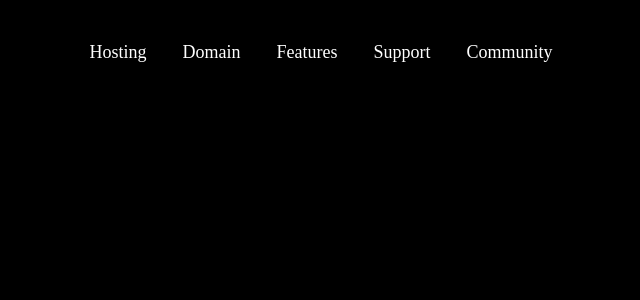
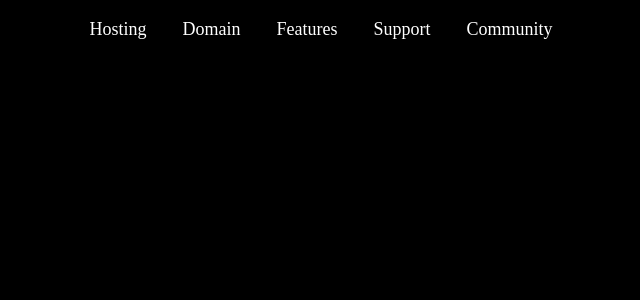
Before and after one commit to Jesusg527/flashter, a Next.js app: page / in a window 1280 px wide. Shown: the top 300 px of the page, without its empty margins (319-959 px from the left). Built offline with nearby package versions, Linux system fonts and the light colour scheme; a web font is replaced by a local one.

Commit message:
added mobile menu

```diff
--- a/package.json
+++ b/package.json
@@ -9,6 +9,7 @@
     "lint": "next lint"
   },
   "dependencies": {
+    "lucide-react": "^0.511.0",
     "next": "15.3.2",
     "react": "^19.0.0",
     "react-dom": "^19.0.0"
--- a/src/app/components/header/Header.module.css
+++ b/src/app/components/header/Header.module.css
@@ -6,6 +6,7 @@
   display: flex;
   justify-content: center;
   align-items: center;
+  flex-wrap: wrap;
   background-color: #000000;
   padding: 16px 36px;
   font-family: var(--font-sans);
@@ -29,3 +30,9 @@
   color: var(--foreground);
   transition: color 0.2s ease;
 }
+
+@media (max-width: 768px) {
+  .lista {
+    display: none;
+  }
+}
--- a/src/app/components/header/Header.tsx
+++ b/src/app/components/header/Header.tsx
@@ -1,10 +1,19 @@
+// components/Header.tsx
+'use client';
+
+import { useState } from 'react';
+import { Menu, X } from 'lucide-react';
 import styles from './Header.module.css';
 
-// components/Header.tsx
 export default function Header() {
+  const [menuOpen, setMenuOpen] = useState(false);
+
+  const toggleMenu = () => setMenuOpen(!menuOpen);
+
   return (
-    <header className={styles.header}>
-      <nav className={styles.navigation}>
+    <header className={styles.navigation}>
+        {/* Desktop Menu */}
+        <nav>
           <ul className={styles.lista}>
             <li><a href="#hosting" className="hover:underline">Hosting</a></li>
             <li><a href="#domain" className="hover:underline">Domain</a></li>
@@ -13,6 +22,26 @@ export default function Header() {
             <li><a href="#community" className="hover:underline">Community</a></li>
           </ul>
         </nav>
+
+        {/* Hamburger Icon */}
+        <button
+          onClick={toggleMenu}
+          className="md:hidden text-white focus:outline-none"
+        >
+          {menuOpen ? <X size={24} /> : <Menu size={24} />}
+        </button>
+
+
+      {/* Mobile Menu */}
+      {menuOpen && (
+        <nav className="md:hidden mt-4 space-y-2 px-4">
+          <a href="/hosting" className="block hover:underline">Hosting</a>
+          <a href="/domain" className="block hover:underline">Domain</a>
+          <a href="/features" className="block hover:underline">Features</a>
+          <a href="/support" className="block hover:underline">Support</a>
+          <a href="/community" className="block hover:underline">Community</a>
+        </nav>
+      )}
     </header>
   );
 }
```
Also changed, not shown: 1 other file (tests, documents, lock files or other folders). Lines whose indentation alone changed are shown as unchanged.
